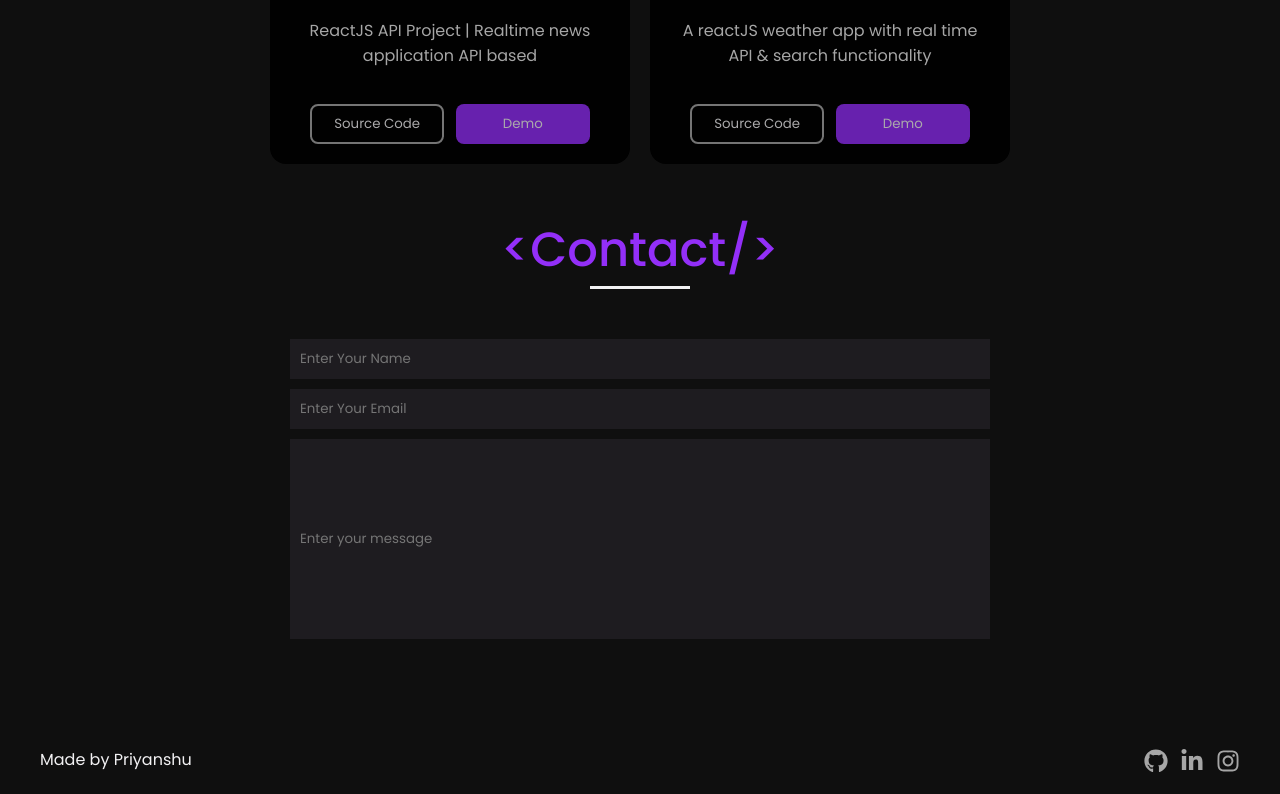
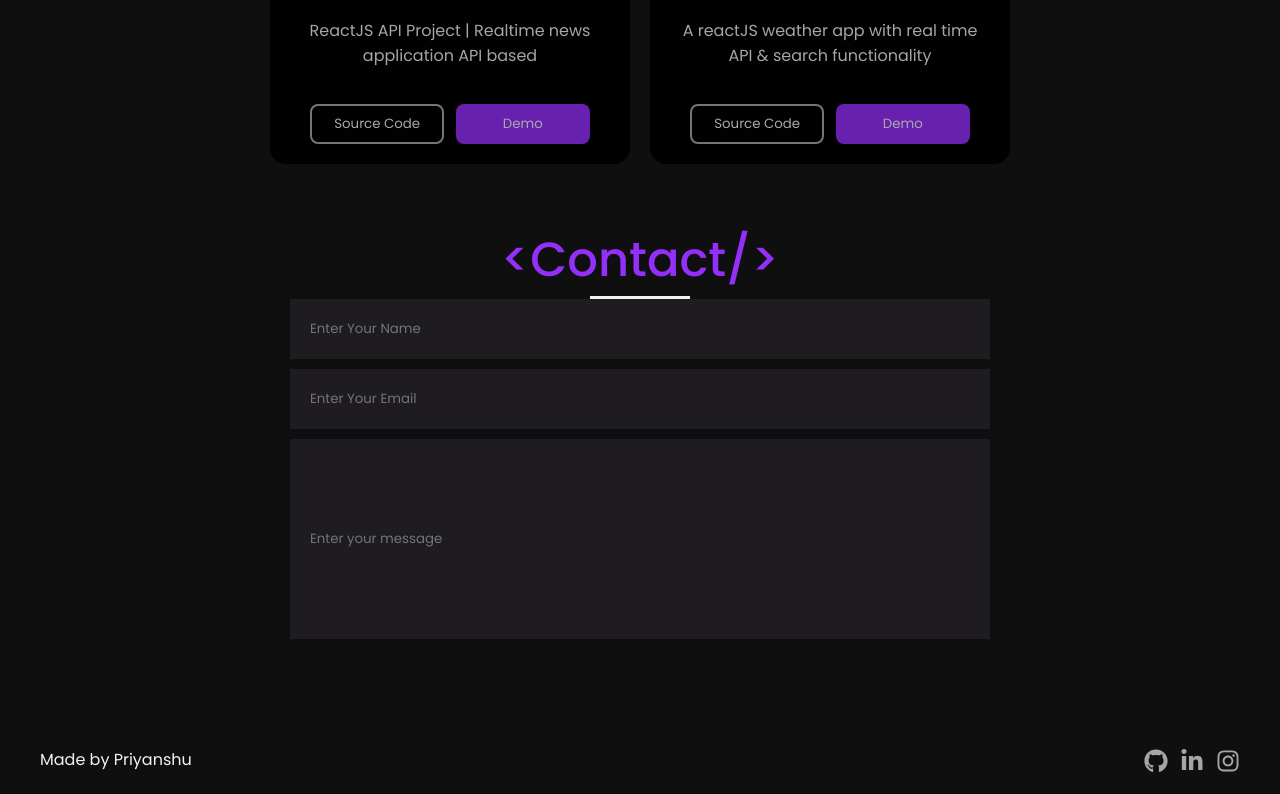
Before and after one commit to priyanshu8851/Presonal-Portfolio, a React (Vite) app: page / in a window 1280 px wide. Shown: the part 3166-3960 px from the top of the page. Built offline with nearby package versions, Linux system fonts and the light colour scheme.

Commit message:
updates in form

```diff
--- a/src/components/contact/contact.css
+++ b/src/components/contact/contact.css
@@ -4,6 +4,7 @@
 .contact .container{
     width:100%;
     display: flex;
+    margin: 10px;
     flex-direction: column;
     align-items: center;
 }
@@ -11,6 +12,7 @@
     margin-top: 50px;
     max-width:700px;
     width:100%;
+    margin:0 10px
 }
 .contact_form form{
     width:100%;
@@ -24,7 +26,7 @@
     width: 100%;
     background-color: #4d455540;
     border:none;
-    padding: 10px;
+    padding: 20px;
 }
 .contact_form form input:focus{
     outline:none;
```
